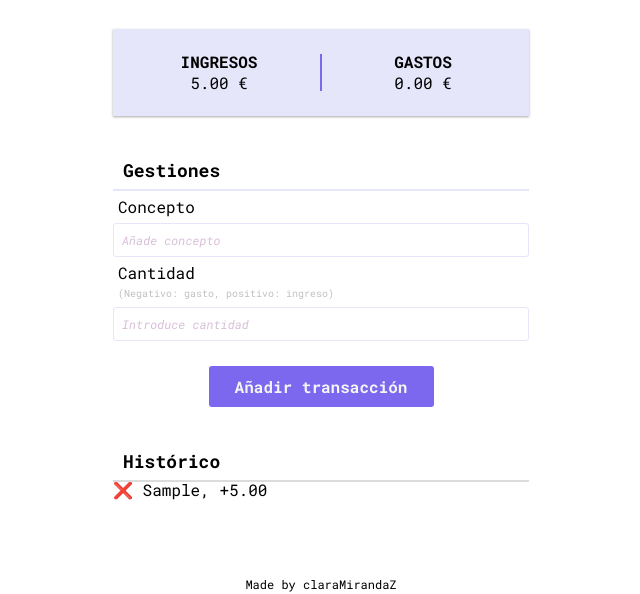
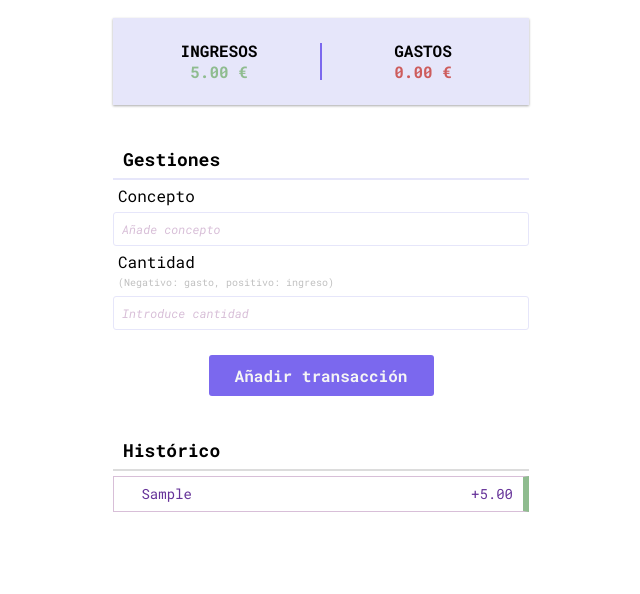
Before and after one commit to claraMirandaZ/keepcoding-practica-javascript-en-navegador, a plain HTML site: page src/index.html in a window 1280 px wide. Both pictures are taken after typing "Sample", "5" into the empty fields and a click on the button "Añadir transacción". Shown: the part 215-809 px from the top of the page, without its empty margins (319-959 px from the left). Drawn offline with Linux system fonts and the light colour scheme.

Commit message:
Add final touches to styling
Make necessary changes to JS, HTML and reset styles to polish the main
css and finish the app

```diff
--- a/src/index.html
+++ b/src/index.html
@@ -40,11 +40,11 @@
       <h2 class="transactions_title">Gestiones</h2>
       <form id="transactions-form" class="transactions">
         <label class="concept">Concepto</label>
-        <input type="text" name="concept" id="concept" placeholder="Añade concepto">
+        <input type="text" name="concept" id="concept" placeholder="Añade concepto" required>
 
         <label class="qty" for="number">Cantidad</label>
         <small class="instructions">(Negativo: gasto, positivo: ingreso)</small>
-        <input type="number" step="any" name="amount" id="amount" placeholder="Introduce cantidad">
+        <input type="number" step="any" name="amount" id="amount" placeholder="Introduce cantidad" required>
 
         <button class="submit_btn" type="submit">Añadir transacción</button>
       </form>
@@ -57,7 +57,7 @@
   </main>
 
   <footer class="footer">
-    <span class="contact_msg">Made by claraMirandaZ</span>
+    <span class="authorship">Made by claraMirandaZ</span>
     <div>
       <a href="https://www.linkedin.com/in/claramirandazapata/" target="_blank">
         <img class="social_logo" src="images/linkedin-logo.png" alt="LinkedIn logo" title="Check out my professional profile"/>
--- a/src/main.js
+++ b/src/main.js
@@ -73,12 +73,17 @@ function addTransaction(transaction) {
   // Variable para los elementos de la lista (ul)
   const elt = document.createElement('li');
 
+  const classSign = amount < 0 ? 'negative' : 'positive';
+  elt.classList.add(classSign);
+
   // Añadimos al elemento (li) una clase basada en su value
   elt.classList.add(transaction.amount < 0 ? 'negative' : 'positive');
   // Pintamos dentro de ese elemento (li) el número absoluto con su signo
   elt.innerHTML = `<i id="delete" role="button">❌</i> <span>${
     transaction.concept
-  }</span>, <span>${sign}${Math.abs(transaction.amount).toFixed(2)}</span>`;
+  }</span><span class="record_qty">${sign}${Math.abs(
+    transaction.amount
+  ).toFixed(2)}</span>`;
 
   // A nuestra lista (ul) le ponemos un elemento (li)
   list.appendChild(elt);
--- a/src/styles/main.css
+++ b/src/styles/main.css
@@ -15,6 +15,7 @@
 .savings_title {
   font-size: 1.5rem;
   font-weight: bold;
+  margin-bottom: 5px;
 }
 
 .savings_qty {
@@ -49,6 +50,16 @@
   text-align: center;
   text-transform: uppercase;
   margin-bottom: 5px;
+}
+
+.income_qty {
+  color: darkseagreen;
+  font-weight: bolder;
+}
+
+.expenses_qty {
+  color: indianred;
+  font-weight: bolder;
 }
 
 /* Main. Operate/form */
@@ -126,13 +137,47 @@ input:focus {
   border-bottom: 2px solid gainsboro;
 }
 
+.records li {
+  font-size: 14px;
+  color: rebeccapurple;
+  border: 1px solid thistle;
+  display: flex;
+  justify-content: flex-start;
+  padding: 10px;
+  margin: 5px 0;
+}
+
+.records li.positive {
+  border-right: 6px solid darkseagreen;
+}
+
+.records li.negative {
+  border-right: 6px solid indianred;
+}
+
+#delete {
+  cursor: pointer;
+  opacity: 0;
+  transform: translate(-105%, -10%);
+  transition: opacity 0.3s ease;
+}
+
+.records li:hover #delete {
+  opacity: 1;
+}
+
+.record_qty {
+  margin-left: auto;
+}
+
 /* Footer */
 .footer {
   display: grid;
   justify-items: center;
 }
 
-.contact_msg {
+.authorship {
+  color: indigo;
   font-size: 12px;
   margin-top: 5rem;
   margin-bottom: 0.5rem;
--- a/src/styles/reset.css
+++ b/src/styles/reset.css
@@ -30,7 +30,7 @@ footer, header, hgroup, menu, nav, section {
 body {
 	line-height: 1;
 	font-family: 'Roboto Mono', monospace;
-	margin: 6rem auto;
+	margin: 5rem auto auto;
 	max-width: 26rem;
 }
 
```
